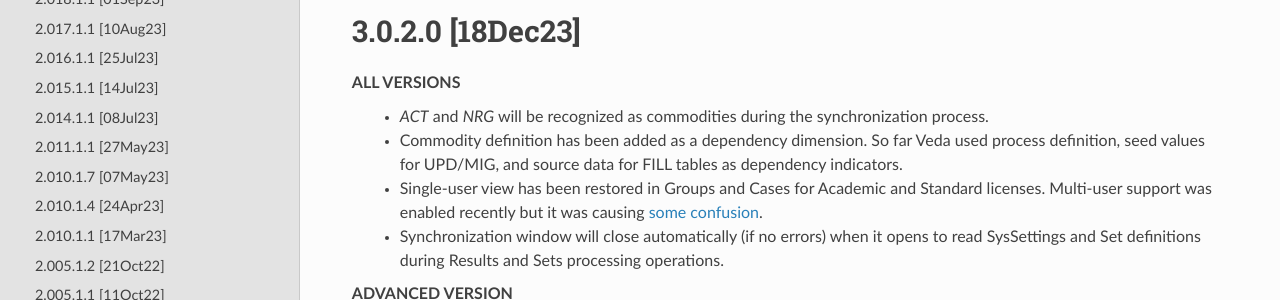
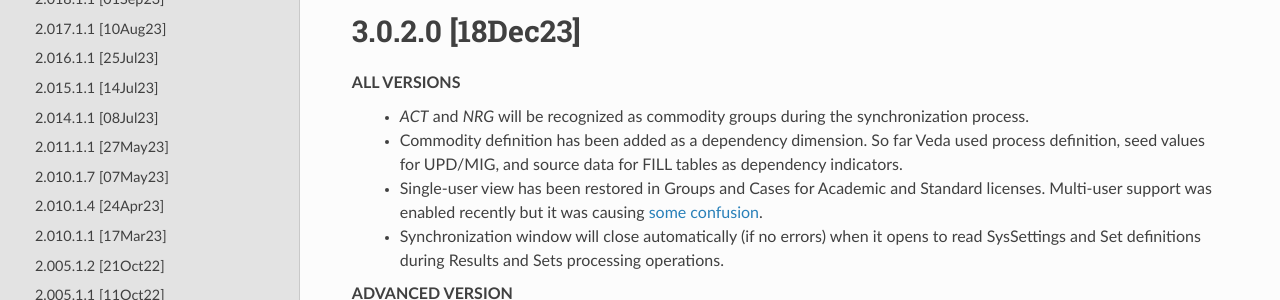
Before and after one commit to kanors-emr/Veda-documentation, a Sphinx documentation site: the page built from docs/source/pages/version_history.rst, in a window 1280 px wide and 900 px high. Shown: the part 165-465 px from the top of the window. Built offline with Sphinx 7.4.7 and the Read the Docs theme 2.0.0, drawn with Linux system fonts in a browser that asks for light colours.

Commit message:
no message

```diff
--- a/docs/source/pages/version_history.rst
+++ b/docs/source/pages/version_history.rst
@@ -7,7 +7,7 @@
 ^^^^^^^^^^^^^^^^^
 
 **ALL VERSIONS**
-    * `ACT` and `NRG` will be recognized as commodities during the synchronization process.
+    * `ACT` and `NRG` will be recognized as commodity groups during the synchronization process.
     * Commodity definition has been added as a dependency dimension. So far Veda used process definition, seed values for UPD/MIG, and source data for FILL tables as dependency indicators.
     * Single-user view has been restored in Groups and Cases for Academic and Standard licenses. Multi-user support was enabled recently but it was causing `some confusion <https://github.com/kanors-emr/Veda2.0-Installation/issues/23>`_.
     * Synchronization window will close automatically (if no errors) when it opens to read SysSettings and Set definitions during Results and Sets processing operations.
```
